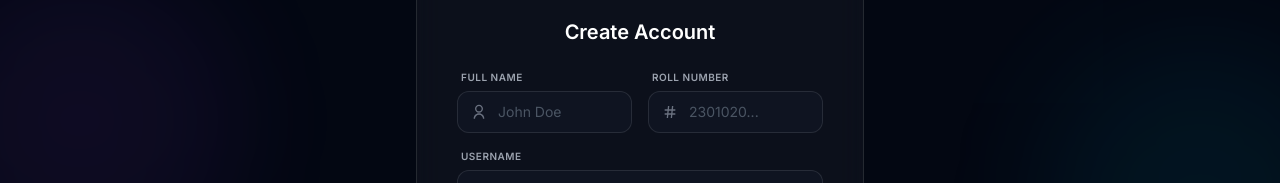
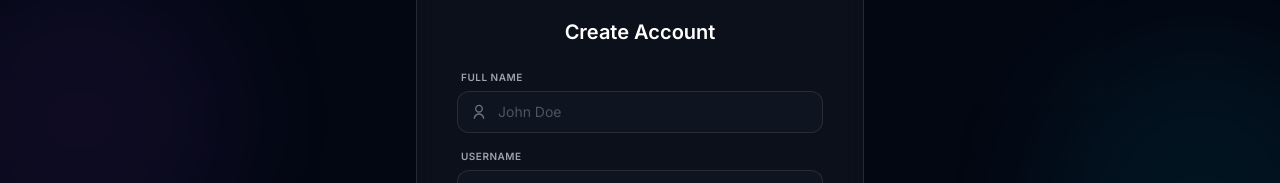
Before and after one commit to SUBHNAKAR765/VoiceMitra, a React (Vite) app in the folder frontend/: page /register in a window 1280 px wide. Shown: the part 240-423 px from the top of the page. Built offline with nearby package versions, Linux system fonts and the light colour scheme.

Commit message:
new changes

```diff
--- a/frontend/src/pages/Register.jsx
+++ b/frontend/src/pages/Register.jsx
@@ -1,7 +1,7 @@
 import { useState } from 'react'
 import { motion } from 'framer-motion'
 import { Link, useNavigate, Navigate } from 'react-router-dom'
-import { RiMailLine, RiLockLine, RiUserLine, RiArrowRightLine, RiHashtag } from 'react-icons/ri'
+import { RiMailLine, RiLockLine, RiUserLine, RiArrowRightLine } from 'react-icons/ri'
 import { useAppStore } from '../store/useAppStore'
 import { register } from '../api/client'
 
@@ -13,7 +13,6 @@ export default function Register() {
   const [name, setName] = useState('')
   const [email, setEmail] = useState('')
   const [username, setUsername] = useState('')
-  const [rollNumber, setRollNumber] = useState('')
   const [password, setPassword] = useState('')
   const [confirmPassword, setConfirmPassword] = useState('')
   const [loading, setLoading] = useState(false)
@@ -32,7 +31,6 @@ export default function Register() {
         name,
         email,
         username,
-        roll_number: rollNumber,
         password
       })
       setUser(data)
@@ -70,7 +68,6 @@ export default function Register() {
         <h2 className="text-xl font-semibold text-white text-center mb-6">Create Account</h2>
 
         <form onSubmit={handleRegister} className="space-y-4">
-          <div className="grid grid-cols-1 sm:grid-cols-2 gap-4">
           <div>
             <label className="block text-[10px] font-semibold text-gray-400 uppercase tracking-wider mb-1.5 ml-1">Full Name</label>
             <div className="relative group">
@@ -80,18 +77,6 @@ export default function Register() {
                 placeholder="John Doe"
                 className="w-full bg-gray-900/60 border border-white/10 rounded-xl px-10 py-2.5 text-sm text-gray-200 placeholder-gray-600 focus:outline-none focus:border-cyan-500/50 transition-all"
               />
-              </div>
-            </div>
-            <div>
-              <label className="block text-[10px] font-semibold text-gray-400 uppercase tracking-wider mb-1.5 ml-1">Roll Number</label>
-              <div className="relative group">
-                <RiHashtag className="absolute left-3.5 top-1/2 -translate-y-1/2 text-gray-500 group-focus-within:text-cyan-400 transition-colors" />
-                <input
-                  type="text" required value={rollNumber} onChange={(e) => setRollNumber(e.target.value)}
-                  placeholder="2301020..."
-                  className="w-full bg-gray-900/60 border border-white/10 rounded-xl px-10 py-2.5 text-sm text-gray-200 placeholder-gray-600 focus:outline-none focus:border-cyan-500/50 transition-all"
-                />
-              </div>
             </div>
           </div>
 
```
Also changed, not shown: 2 other files (tests, documents, lock files or other folders). Lines whose indentation alone changed are shown as unchanged.
